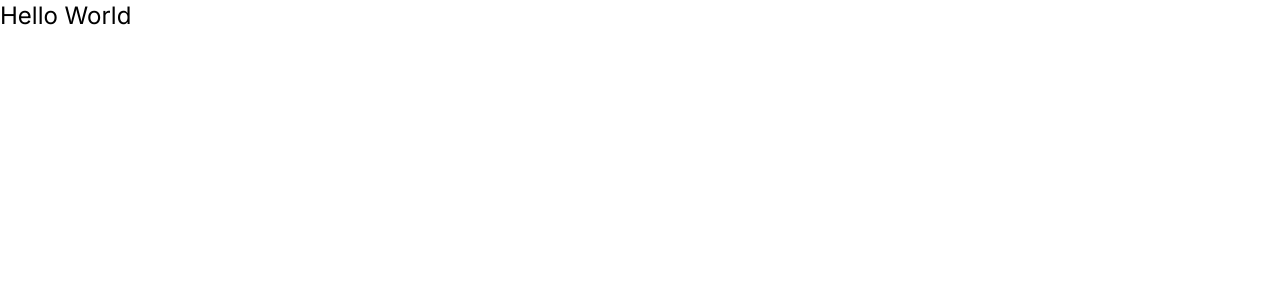
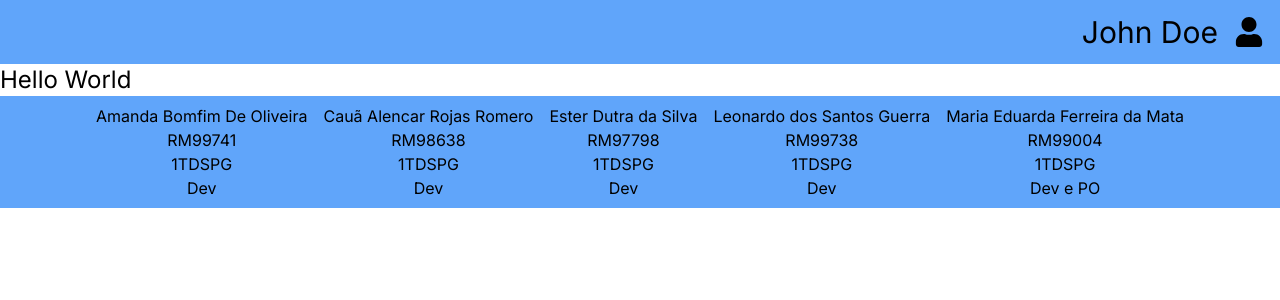
Before and after one commit to Artificial-Care-Plus/website, a Next.js app: page / in a window 1280 px wide. Shown: the top 300 px of the page. Built offline with nearby package versions, Linux system fonts and the light colour scheme.

Commit message:
added footer

```diff
--- a/src/app/layout.js
+++ b/src/app/layout.js
@@ -1,3 +1,5 @@
+import Footer from '@/components/Footer'
+import Header from '@/components/Header'
 import { Inter } from 'next/font/google'
 import './globals.css'
 
@@ -11,7 +13,11 @@ export const metadata = {
 export default function RootLayout({ children }) {
     return (
         <html lang="pt-br">
-            <body className={inter.className}>{children}</body>
+            <body className={inter.className}>
+                <Header />
+                {children}
+                <Footer />
+            </body>
         </html>
     )
 }
--- /dev/null
+++ b/src/components/Footer.jsx
@@ -0,0 +1,30 @@
+export default function Footer() {
+    const membersInfo = [
+        ['Amanda Bomfim De Oliveira', 'RM99741', '1TDSPG', 'Dev'],
+        ['Cauã Alencar Rojas Romero', 'RM98638', '1TDSPG', 'Dev'],
+        ['Ester Dutra da Silva', 'RM97798', '1TDSPG', 'Dev'],
+        ['Leonardo dos Santos Guerra', 'RM99738', '1TDSPG', 'Dev'],
+        ['Maria Eduarda Ferreira da Mata', 'RM99004', '1TDSPG', 'Dev e PO'],
+    ]
+    const teste = 1
+    return (
+        <footer>
+            <div className="flex h-1/6 w-full flex-col items-center justify-center bg-blue-400 py-2 text-black">
+                <div className="flex flex-row gap-4 overflow-hidden text-center">
+                    {membersInfo.map((member) => (
+                        <div key={member}>
+                            {member.map((info) => (
+                                <p
+                                    key={info}
+                                    className="flex flex-col items-center justify-center"
+                                >
+                                    {info}
+                                </p>
+                            ))}
+                        </div>
+                    ))}
+                </div>
+            </div>
+        </footer>
+    )
+}
```
